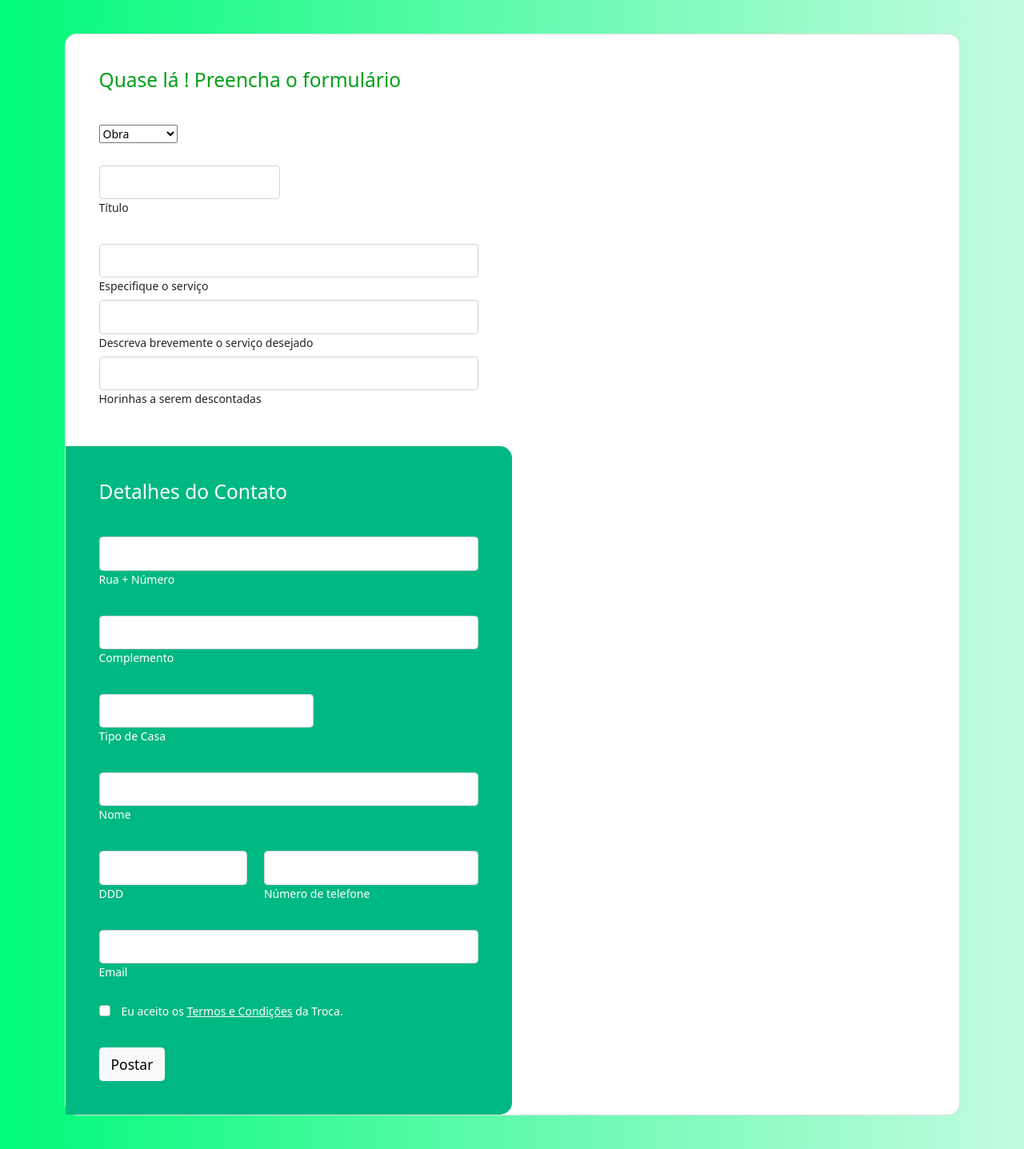
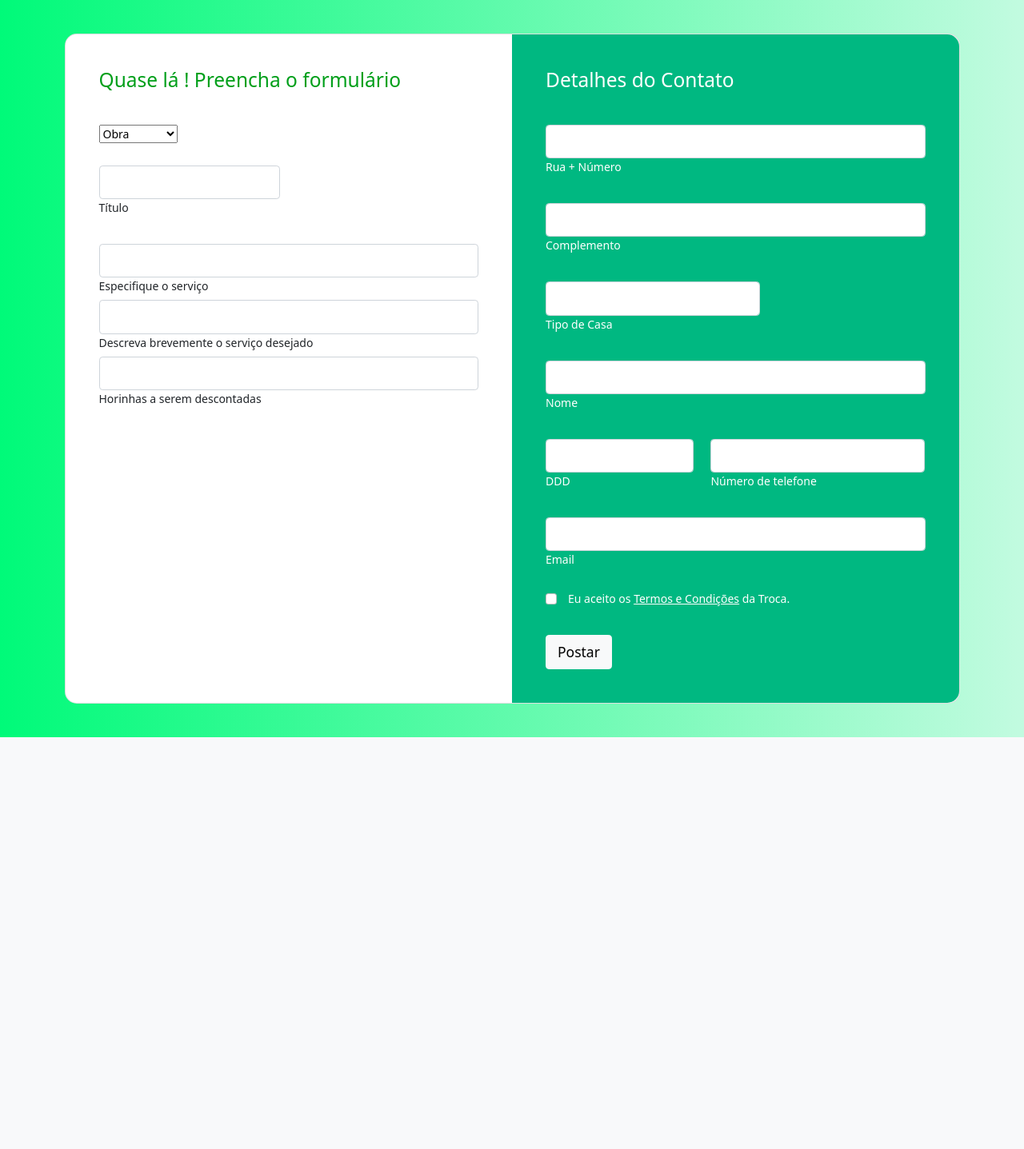
Before and after one commit to GabrielSilvaSouza/CompSoc, a Python web app: template MVPcompsoc/templates/add_post.html in a window 1280 px wide. Shown: the part 84-1521 px from the top of the page at 80% size. After the commit the page ends 1006 px from the top, so only its background shows below. Run offline with Jinja, Linux system fonts and the light colour scheme; the template is opened without the code that fills it, so the values that code supplies are empty.

Commit message:
Update add_post.html

```diff
--- a/MVPcompsoc/templates/add_post.html
+++ b/MVPcompsoc/templates/add_post.html
@@ -5,13 +5,13 @@
     <meta http-equiv="X-UA-Compatible" content="IE=edge">
     <meta name="viewport" content="width=device-width, initial-scale=1.0">
     <title> MVP </title>
-    <link rel="stylesheet" type="text/css" href="..\static\css\styleadd.css">
+    <link rel="stylesheet" type="text/css" href="..\css\styleadd.css">
     <link href="https://cdn.jsdelivr.net/npm/bootstrap@5.0.2/dist/css/bootstrap.min.css" rel="stylesheet">
     <script src="https://cdn.jsdelivr.net/npm/bootstrap@5.0.2/dist/js/bootstrap.bundle.min.js"></script>
 </head>
 <body>
     <header class="container-fluid bg-light">
-        <img class="me-5" id="logo-header" width="44" height="63.5" src="..\static\img\Preve-Logo-Transp-4-e1589915634970.png">
+        <img class="me-5" id="logo-header" width="44" height="63.5" src="..\img\Preve-Logo-Transp-4-e1589915634970.png">
         <h1 class="" id="titulo-header">Sistema de Trocas do Banco do Preventório</h1>
     </header>
 
@@ -22,9 +22,9 @@
       <div class="row d-flex justify-content-center align-items-center h-100">
         <div class="col-12">
           <div class="card card-registration card-registration-2" style="border-radius: 15px;">
-            <div class="card-body p-0">
-              <div class="row g-0">
-                <div class="col-lg-6">
+            <div class="card-body p-0" >
+              <div class="row g-0" >
+                <div class="col-lg-6" id="leftbox">
                   <div class="p-5">
                     <h3 class="fw-normal mb-5" style="color: #009f1a;">Quase lá ! Preencha o formulário</h3>
 
@@ -64,10 +64,8 @@
                         </div>
                       </div>
                     </div>
-
                   </div>
-                </div>
-                <div class="col-lg-6 bg-indigo text-white">
+                  <div class="col-lg-6 bg-indigo text-white">
                     <div class="p-5">
                         <h3 class="fw-normal mb-5">Detalhes do Contato</h3>
 
@@ -143,6 +141,7 @@
 
                   </div>
                 </div>
+                </div>
               </div>
             </div>
           </div>
```
